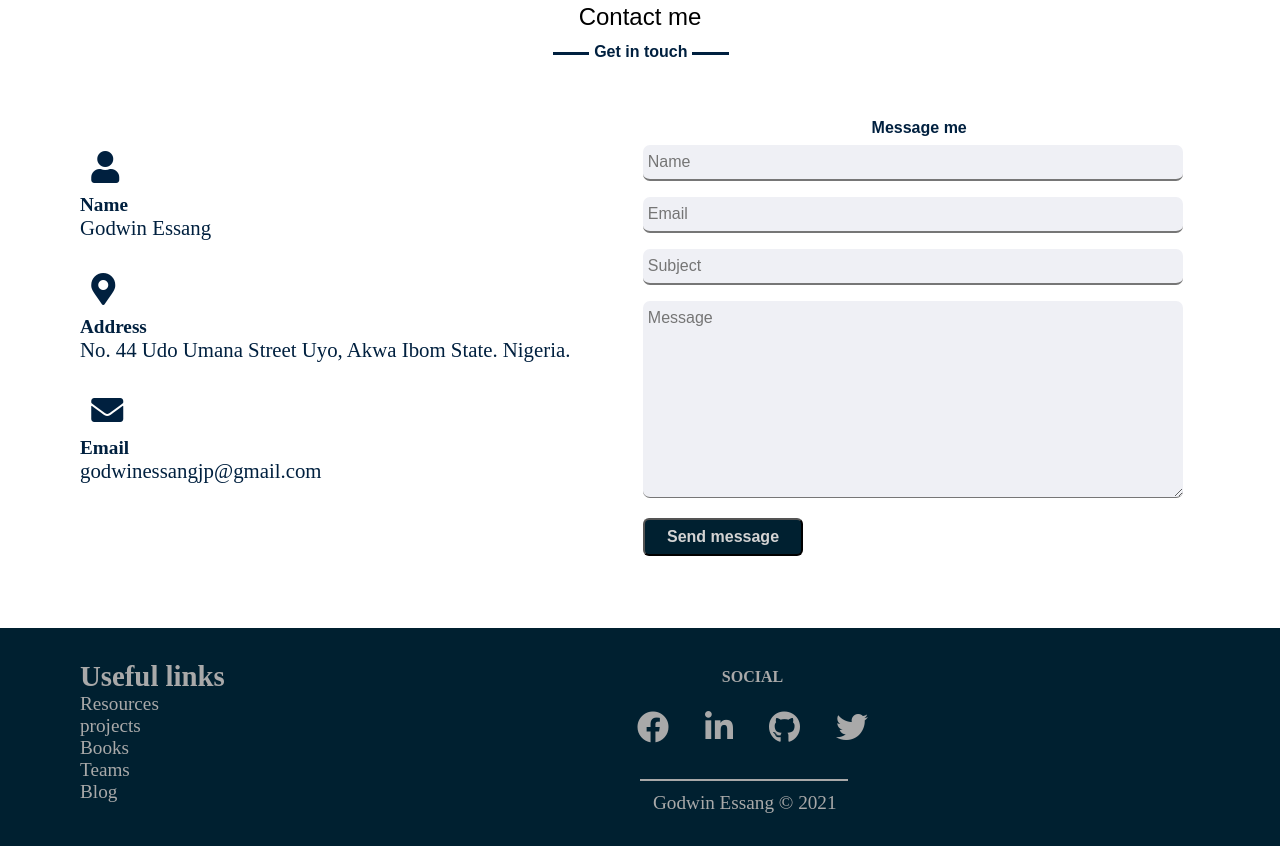
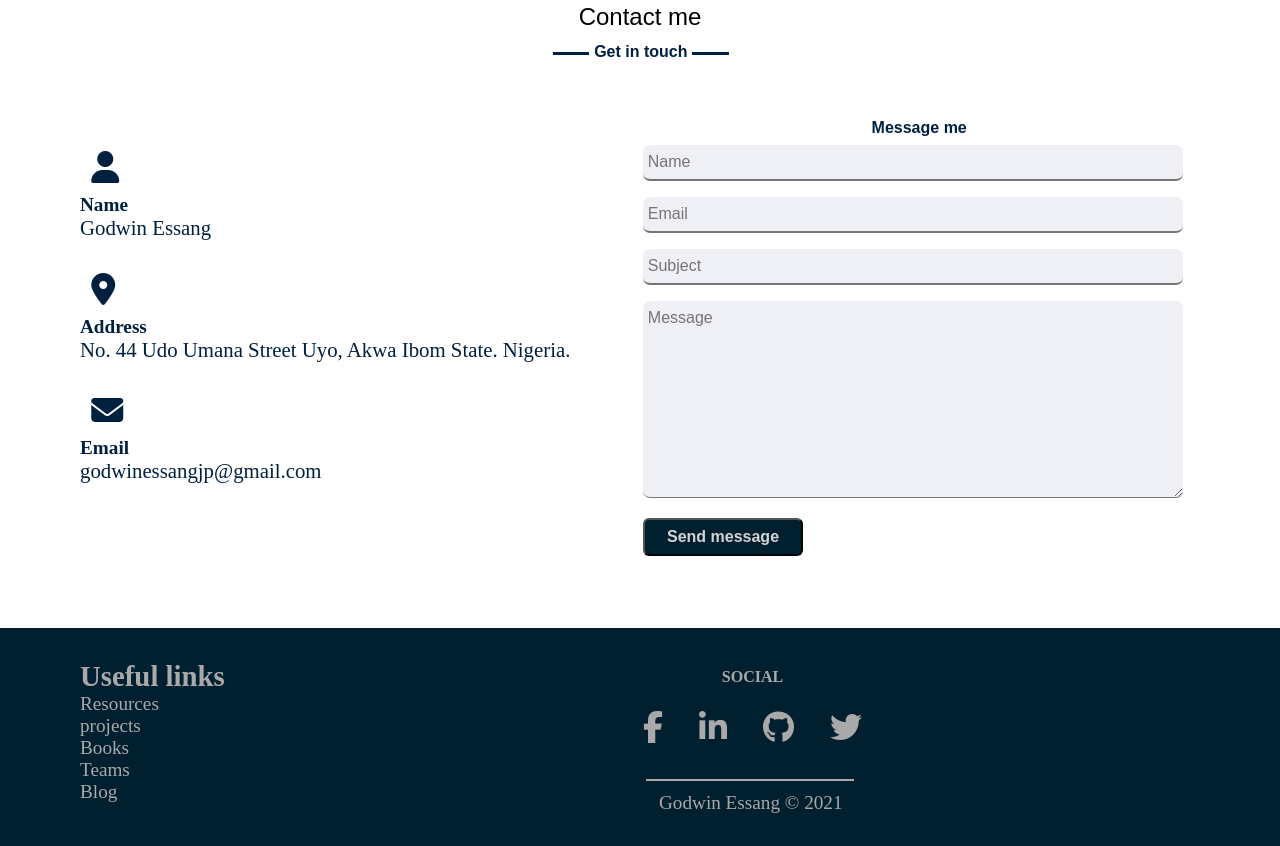
Before and after one commit to Gessang/Gessang, a plain HTML site: page index.html in a window 1280 px wide. Shown: the part 1671-2517 px from the top of the page. Drawn offline with Linux system fonts and the light colour scheme; files whose address does not match are found by name.

Commit message:
Update index.html

```diff
--- a/index.html
+++ b/index.html
@@ -8,9 +8,8 @@
     <link rel="stylesheet" href="all.css">
     <link rel="stylesheet" href="responsive.css">
     <link rel="stylesheet" href="aos.css">
-<link rel="stylesheet" href="https://maxcdn.bootstrapcdn.com/font-awesome/4.4.0/css/font-awesome.min.css">
-<link rel="stylesheet" href="https://maxcdn.bootstrapcdn.com/font-awesome/4.4.0/css/font-awesome.min.css">
-<link rel"stylesheet" href="https://maxcdn.bootstrapcdn.com/font-awesome/4.4.0/css/font-awesome.min.css">
+<link rel="stylesheet" href="http://maxcdn.bootstrapcdn.com/font-awesome/4.3.0/css/font-awesome.min.css">
+<link rel="stylesheet" href="http://fortawesome.github.io/Font-Awesome/assets/font-awesome/css/font-awesome.css">
 </head>
 <body>
     <main>
```
